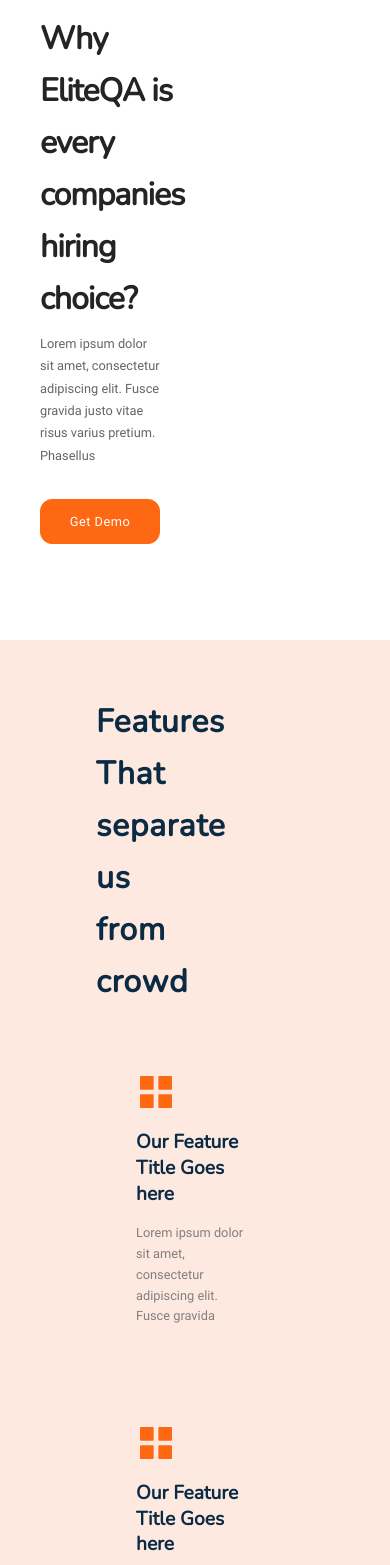
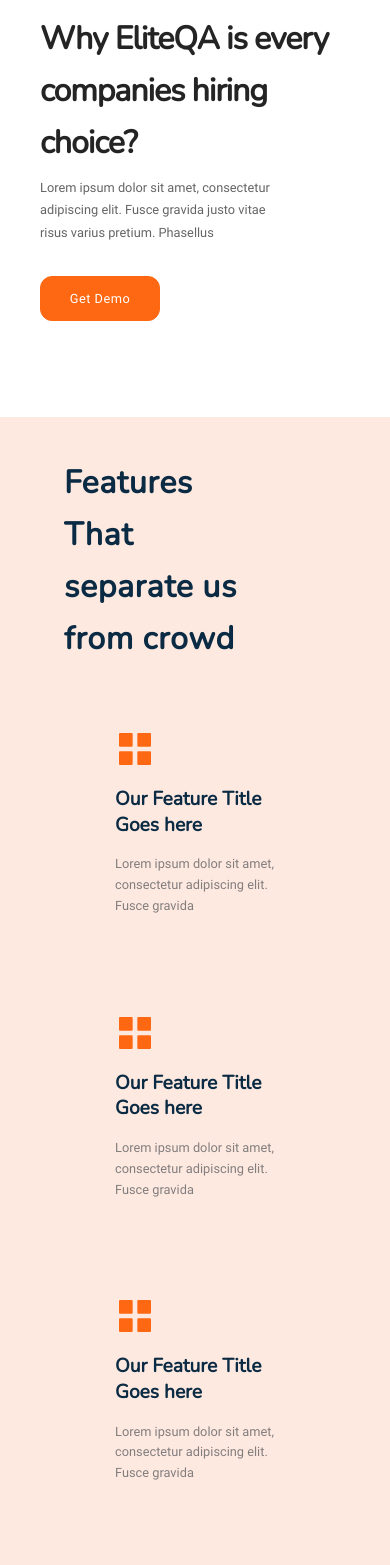
Before and after one commit to suraj9562/eliteQA, a React (Create React App) app: page / in a window 390 px wide. Shown: the part 1579-3144 px from the top of the page. Built offline with nearby package versions, Linux system fonts and the light colour scheme; the HTML template or start-up script is replaced by a standard one.

Commit message:
done with tablet responsive

```diff
--- a/src/components/FooterFeature/footerfeature.module.css
+++ b/src/components/FooterFeature/footerfeature.module.css
@@ -59,3 +59,14 @@
     max-width: 35rem;
   }
 }
+
+@media screen and (max-width: 768px) {
+  .container {
+    flex-wrap: wrap;
+    justify-content: center;
+  }
+
+  .container .right {
+    width: 100%;
+  }
+}
--- a/src/components/Testimonial/testimonial.module.css
+++ b/src/components/Testimonial/testimonial.module.css
@@ -51,3 +51,9 @@
     padding-left: 9rem;
   }
 }
+
+@media screen and (max-width: 768px) {
+  .container .titleContainer .title {
+    width: 60%;
+  }
+}
--- a/src/components/contact/contact.module.css
+++ b/src/components/contact/contact.module.css
@@ -88,3 +88,18 @@
     width: 90%;
   }
 }
+
+@media screen and (max-width: 768px) {
+  .container {
+    flex-wrap: wrap;
+    justify-content: center;
+  }
+
+  .container .left {
+    width: 100%;
+  }
+
+  .container .right {
+    width: 80%;
+  }
+}
--- a/src/components/faq/faq.module.css
+++ b/src/components/faq/faq.module.css
@@ -82,3 +82,25 @@
     bottom: -20%;
   }
 }
+
+@media screen and (max-width: 768px) {
+  .container {
+    flex-wrap: wrap;
+    justify-content: center;
+    gap: 10rem;
+  }
+
+  .container .left .RectangleUpper {
+    right: -25%;
+    top: -20%;
+  }
+
+  .container .left .RectangleLower {
+    right: -20%;
+    bottom: -20%;
+  }
+
+  .container .right {
+    width: 100%;
+  }
+}
--- a/src/components/feature/feature.module.css
+++ b/src/components/feature/feature.module.css
@@ -33,3 +33,19 @@
     width: 50%;
   }
 }
+
+@media screen and (max-width: 768px) {
+  .container {
+    padding: 0 8rem;
+    padding-top: 5rem;
+    padding-bottom: 8rem;
+  }
+
+  .container .title {
+    width: 70%;
+  }
+
+  .container .cardContainer {
+    justify-content: center;
+  }
+}
--- a/src/components/footer/footer.module.css
+++ b/src/components/footer/footer.module.css
@@ -126,3 +126,25 @@
     width: 90%;
   }
 }
+
+@media screen and (max-width: 768px) {
+  .container {
+    flex-wrap: wrap;
+  }
+
+  .container .left {
+    width: 100%;
+  }
+
+  .container .mid {
+    width: 70%;
+  }
+
+  .container .right {
+    width: 20%;
+  }
+
+  .container .right .input {
+    width: 100%;
+  }
+}
--- a/src/components/intro/intro.module.css
+++ b/src/components/intro/intro.module.css
@@ -207,5 +207,10 @@
 
   .container .thirdContainer {
     flex-wrap: wrap;
+    justify-content: center;
+  }
+
+  .container .thirdContainer .right {
+    width: 100%;
   }
 }
--- a/src/subComponents/card/card.module.css
+++ b/src/subComponents/card/card.module.css
@@ -29,3 +29,9 @@
   background: #f8f7ff;
   border-radius: 1.6rem;
 }
+
+@media screen and (max-width: 768px) {
+  .card {
+    max-width: 30rem;
+  }
+}
```
